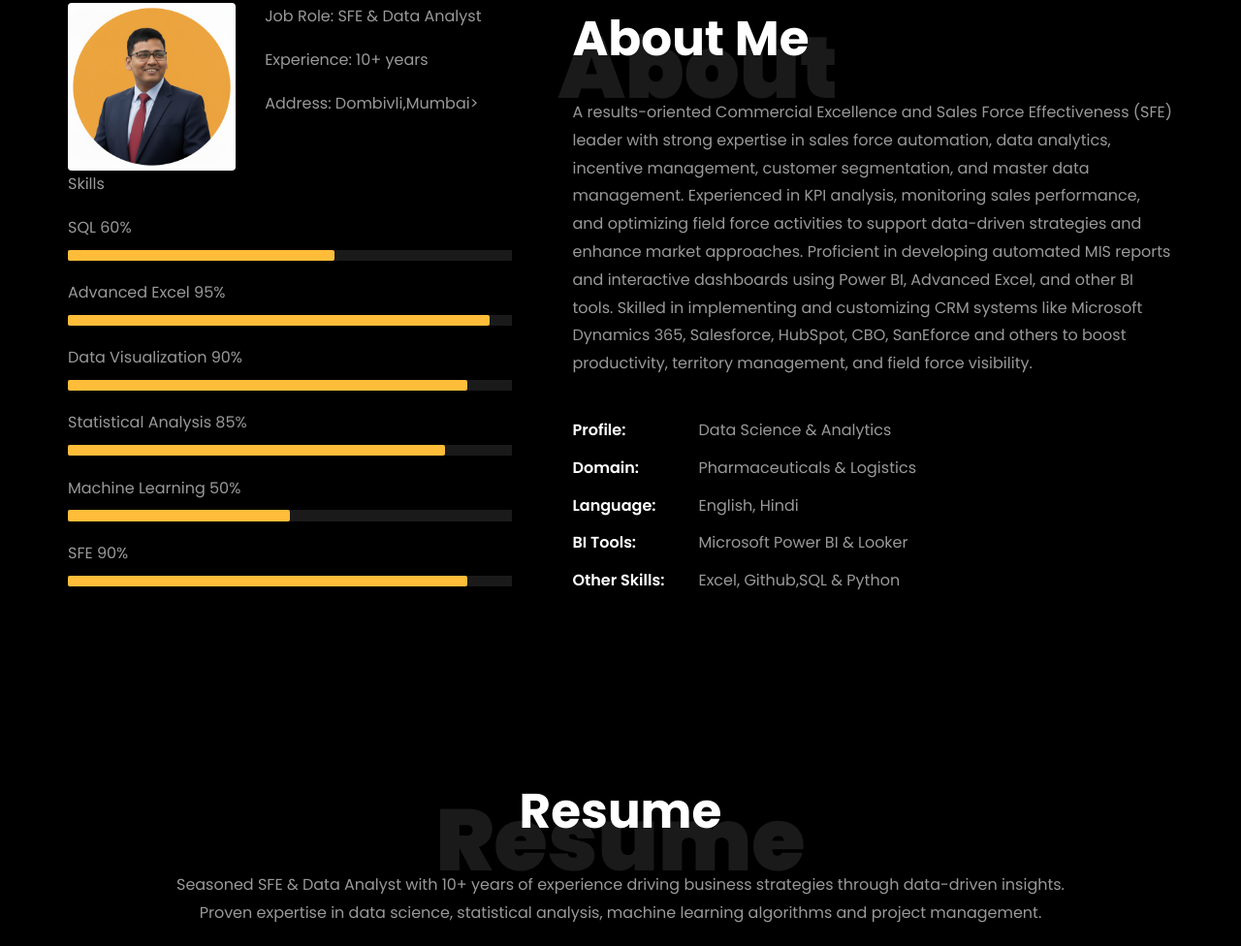
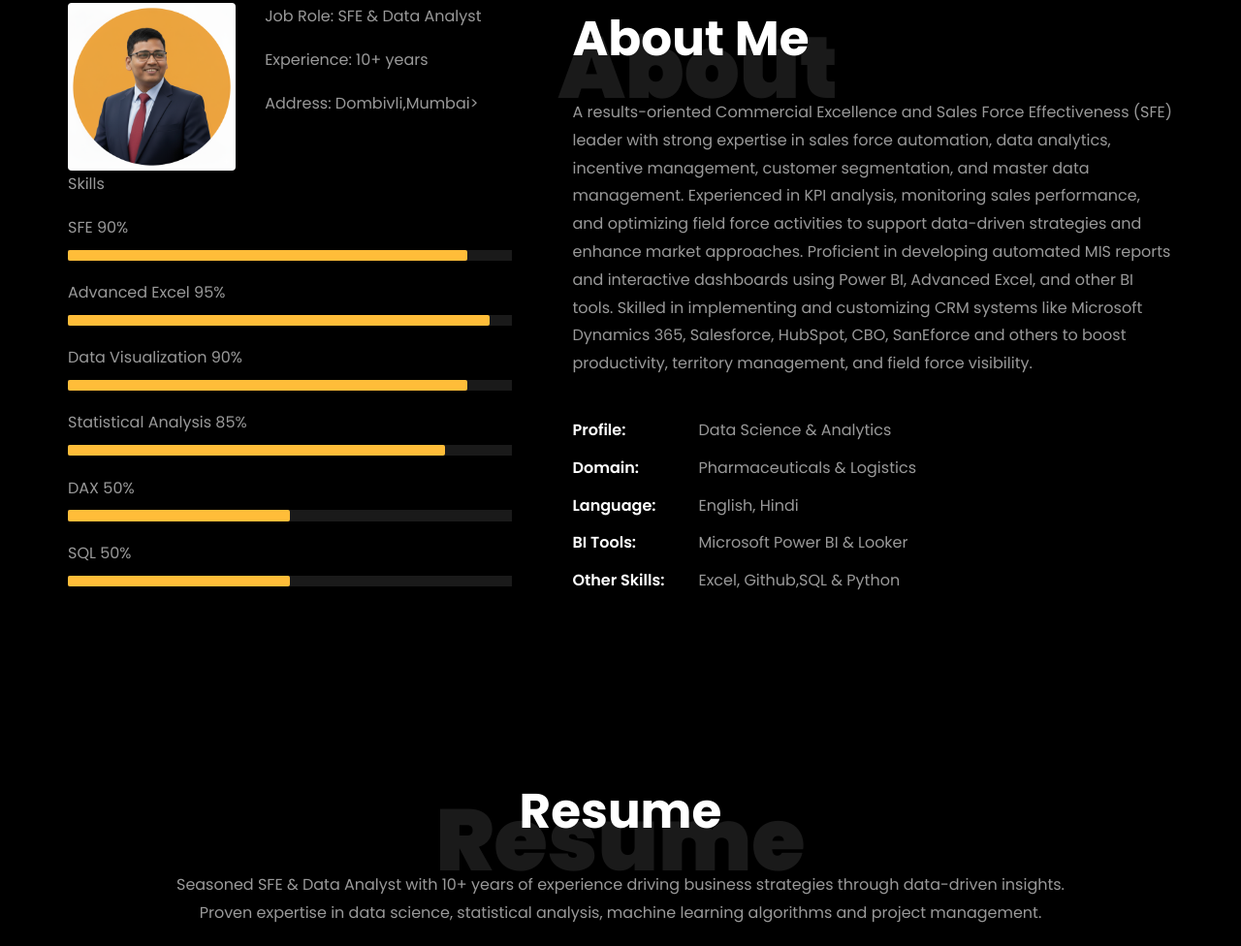
Before and after one commit to shuklaanalyst/portfolio, a plain HTML site: page index.html in a window 1280 px wide. Shown: the part 859-1835 px from the top of the page at 97% size. Drawn offline with Linux system fonts and the light colour scheme; files whose address does not match are found by name.

Commit message:
Update index.html

```diff
--- a/index.html
+++ b/index.html
@@ -229,9 +229,9 @@
 
 								<div class="skill-mf">
 									<p class="title-s">Skills</p>
-									<span>SQL</span> <span class="pull-right">60%</span>
+									<span>SFE</span> <span class="pull-right">90%</span>
 									<div class="progress">
-										<div class="progress-bar" role="progressbar" style="width: 60%;" aria-valuenow="60" aria-valuemin="0"
+										<div class="progress-bar" role="progressbar" style="width: 90%;" aria-valuenow="60" aria-valuemin="0"
 											aria-valuemax="100"></div>
 									</div>
 
@@ -253,14 +253,14 @@
 											aria-valuemax="100"></div>
 									</div>
 
-									<span>Machine Learning</span> <span class="pull-right">50%</span>
+									<span>DAX</span> <span class="pull-right">50%</span>
 									<div class="progress">
 										<div class="progress-bar" role="progressbar" style="width: 50%" aria-valuenow="50" aria-valuemin="0"
 											aria-valuemax="100"></div>
 									</div>
-									<span>SFE</span> <span class="pull-right">90%</span>
+									<span>SQL</span> <span class="pull-right">50%</span>
 									<div class="progress">
-										<div class="progress-bar" role="progressbar" style="width: 90%" aria-valuenow="90" aria-valuemin="0"
+										<div class="progress-bar" role="progressbar" style="width: 50%" aria-valuenow="90" aria-valuemin="0"
 											aria-valuemax="100"></div>
 									</div>
 								</div>
@@ -338,7 +338,7 @@
 						<span class="mt-4">Mumbai</span>
 						<p class="mt-4">DERMIS, a leading Dermatology & Cosmotology company with over 100+ professionals in India.
 							<ul>
-								<li>Analysed ad campaigns,sales , Effort, and customer surveys data, identified an increasing demand and launched a strategic product line.</li>
+								<li>Analyzed campaigns, sales, effort, and customer survey data to identify growing demand, and successfully launched a strategic product line.</li>
 								<li>I am responsible for SFE,Tools & Technology enablment, Data Analysis ,Incentive Designe & SOP and Supply Chain .</li>
 
 						</p>
```
